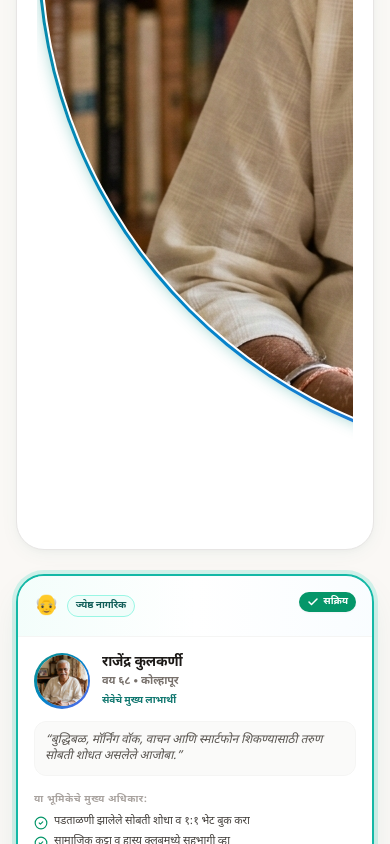
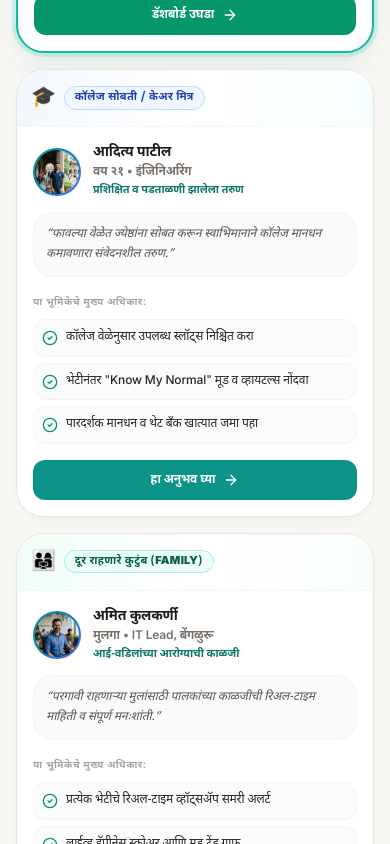
Before and after one commit to abhayr18/Saathi, a React (Vite) app: page / in a window 390 px wide. Shown: the part 1720-2564 px from the top of the page. Built offline with nearby package versions, Linux system fonts and the light colour scheme.

Commit message:
fix(ui): optimize story circles and profile features CSS for mobile devices

```diff
--- a/components/LandingPage.tsx
+++ b/components/LandingPage.tsx
@@ -687,7 +687,7 @@ export const LandingPage: React.FC<LandingPageProps> = ({
                 >
                   {/* Story Avatar Ring */}
                   <div
-                    className={`relative w-18 h-18 sm:w-22 sm:h-22 rounded-full p-[3px] transition-all transform group-hover:scale-105 active:scale-95 ${
+                    className={`relative w-16 h-16 sm:w-20 sm:h-20 rounded-full p-[3px] shrink-0 transition-all transform group-hover:scale-105 active:scale-95 ${
                       isActive
                         ? 'story-ring-gradient story-ring-glow ring-4 ring-saath-400/40'
                         : 'story-ring-gradient opacity-85 group-hover:opacity-100 group-hover:story-ring-glow'
@@ -736,31 +736,31 @@ export const LandingPage: React.FC<LandingPageProps> = ({
         </div>
 
         {/* ── Story Profile Cards Grid (Key Information Immediately Accessible!) ── */}
-        <div className="grid grid-cols-1 sm:grid-cols-2 lg:grid-cols-4 gap-5">
+        <div className="grid grid-cols-1 sm:grid-cols-2 lg:grid-cols-4 gap-4 sm:gap-5">
           {roleProfiles.map(p => {
             const isActive = role === p.id;
 
             return (
               <div
                 key={p.id}
-                className={`rounded-3xl border transition-all flex flex-col justify-between overflow-hidden group ${
+                className={`rounded-3xl border transition-all flex flex-col justify-between overflow-hidden group h-full ${
                   isActive
                     ? 'bg-white border-2 border-saath-500 shadow-elevated ring-4 ring-saath-400/20'
                     : 'bg-white border-stone-200 shadow-soft hover:shadow-card hover:border-teal-300'
                 }`}
               >
-                <div>
+                <div className="flex flex-col flex-1">
                   {/* Top Bar with Story Avatar Accent */}
-                  <div className={`p-4 bg-gradient-to-r ${p.accentBg} border-b border-stone-100 flex items-start justify-between`}>
+                  <div className={`p-3.5 sm:p-4 bg-gradient-to-r ${p.accentBg} border-b border-stone-100 flex items-center justify-between`}>
                     <div className="flex items-center gap-2">
-                      <span className="text-xl">{p.icon}</span>
-                      <span className={`text-[10px] font-black uppercase px-2 py-0.5 rounded-full border ${p.badgeColor}`}>
+                      <span className="text-xl shrink-0">{p.icon}</span>
+                      <span className={`text-[11px] sm:text-[10px] font-black uppercase tracking-wide px-2.5 py-0.5 rounded-full border ${p.badgeColor}`}>
                         {isMr ? p.titleMr : p.titleEn}
                       </span>
                     </div>
 
                     {isActive && (
-                      <span className="inline-flex items-center gap-1 bg-emerald-600 text-white text-[10px] font-black px-2 py-0.5 rounded-full shadow-2xs">
+                      <span className="inline-flex items-center gap-1 bg-emerald-600 text-white text-[10px] font-black px-2.5 py-0.5 rounded-full shadow-2xs shrink-0">
                         <Check className="w-3 h-3 stroke-[3]" />
                         <span>{isMr ? 'सक्रिय' : 'Active'}</span>
                       </span>
@@ -768,43 +768,50 @@ export const LandingPage: React.FC<LandingPageProps> = ({
                   </div>
 
                   {/* Body with Circular Story Ring Portrait */}
-                  <div className="p-4 space-y-3">
+                  <div className="p-4 sm:p-5 space-y-3.5 flex-1 flex flex-col justify-between">
+                    <div className="space-y-3">
                       <div className="flex items-center gap-3">
-                      <div className="relative w-14 h-14 rounded-full p-[2.5px] story-ring-gradient shrink-0 shadow-xs">
+                        <div className="relative w-12 h-12 sm:w-14 sm:h-14 rounded-full p-[2px] story-ring-gradient shrink-0 shadow-xs">
                           <img
                             src={p.photo}
                             alt={isMr ? p.personNameMr : p.personNameEn}
                             className="w-full h-full object-cover rounded-full bg-white"
                           />
                         </div>
-                      <div className="min-w-0">
-                        <h3 className="text-sm font-black text-stone-900 truncate">
+                        <div className="min-w-0 flex-1">
+                          <h3 className="text-sm sm:text-base font-black text-stone-900 leading-snug">
                             {isMr ? p.personNameMr : p.personNameEn}
                           </h3>
-                        <p className="text-[11px] text-stone-500 font-semibold truncate">
+                          <p className="text-xs text-stone-500 font-semibold mt-0.5">
                             {isMr ? p.ageMr : p.ageEn}
                           </p>
-                        <span className="text-[10px] text-saath-700 font-bold block truncate mt-0.5">
+                          <span className="text-[11px] text-teal-700 font-bold block mt-0.5">
                             {isMr ? p.subtitleMr : p.subtitleEn}
                           </span>
                         </div>
                       </div>
 
                       {/* Concise Quote */}
-                    <p className="text-xs text-stone-600 italic leading-snug bg-stone-50 p-2.5 rounded-xl border border-stone-100">
+                      <p className="text-xs text-stone-600 italic leading-relaxed bg-slate-50 p-3 rounded-2xl border border-slate-100/90">
                         “{isMr ? p.quoteMr : p.quoteEn}”
                       </p>
+                    </div>
 
-                    {/* 3 Visual Key Feature Points */}
-                    <div className="space-y-1.5 pt-1">
-                      <span className="text-[10px] font-black uppercase tracking-wider text-stone-400 block">
+                    {/* 3 Visual Key Feature Points - Mobile Optimized */}
+                    <div className="space-y-2 pt-1">
+                      <span className="text-[10px] sm:text-[11px] font-black uppercase tracking-wider text-stone-400 block">
                         {isMr ? 'या भूमिकेचे मुख्य अधिकार:' : 'Key Capabilities:'}
                       </span>
-                      <ul className="space-y-1 text-xs text-stone-700">
+                      <ul className="space-y-1.5 text-xs text-stone-700">
                         {(isMr ? p.featuresMr : p.featuresEn).map((feat, fi) => (
-                          <li key={fi} className="flex items-start gap-1.5">
-                            <CheckCircle2 className="w-3.5 h-3.5 text-emerald-600 shrink-0 mt-0.5" />
-                            <span className="leading-snug text-[11px] font-medium">{feat}</span>
+                          <li
+                            key={fi}
+                            className="flex items-start gap-2 p-2 sm:p-2.5 rounded-xl bg-slate-50/80 border border-slate-100 hover:border-teal-200 transition-colors"
+                          >
+                            <CheckCircle2 className="w-4 h-4 text-emerald-600 shrink-0 mt-0.5" />
+                            <span className="text-xs sm:text-[11px] leading-relaxed font-medium text-stone-800 break-words flex-1">
+                              {feat}
+                            </span>
                           </li>
                         ))}
                       </ul>
@@ -813,10 +820,10 @@ export const LandingPage: React.FC<LandingPageProps> = ({
                 </div>
 
                 {/* Direct Action Button */}
-                <div className="p-4 pt-0">
+                <div className="p-4 sm:p-5 pt-0">
                   <button
                     onClick={() => handleSelectRole(p.id, p.defaultTab)}
-                    className={`w-full py-2.5 px-3 rounded-xl text-xs font-black transition-all flex items-center justify-center gap-2 active:scale-98 ${
+                    className={`w-full py-3 px-4 rounded-xl text-xs sm:text-sm font-black transition-all flex items-center justify-center gap-2 active:scale-98 ${
                       isActive
                         ? 'bg-emerald-600 hover:bg-emerald-700 text-white shadow-xs'
                         : 'bg-saath-600 hover:bg-saath-700 text-white shadow-xs'
@@ -827,7 +834,7 @@ export const LandingPage: React.FC<LandingPageProps> = ({
                         ? (isMr ? 'डॅशबोर्ड उघडा' : 'Open Active Dashboard')
                         : (isMr ? 'हा अनुभव घ्या' : 'Experience This Role')}
                     </span>
-                    <ArrowRight className="w-3.5 h-3.5" />
+                    <ArrowRight className="w-4 h-4" />
                   </button>
                 </div>
               </div>
--- a/components/RoleSelectorModal.tsx
+++ b/components/RoleSelectorModal.tsx
@@ -302,15 +302,15 @@ export const RoleSelectorModal: React.FC<RoleSelectorModalProps> = ({
                     </p>
 
                     {/* Feature Highlights */}
-                    <div className="space-y-1 pt-0.5">
-                      <span className="text-[9px] sm:text-[10px] font-extrabold text-stone-400 uppercase tracking-wider block">
+                    <div className="space-y-1.5 pt-0.5">
+                      <span className="text-[10px] sm:text-[11px] font-extrabold text-stone-400 uppercase tracking-wider block">
                         {isMr ? 'या भूमिकेतील मुख्य सुविधा:' : 'What you can explore:'}
                       </span>
-                      <ul className="space-y-1 text-xs text-stone-700">
+                      <ul className="space-y-1.5 text-xs text-stone-700">
                         {(isMr ? item.featuresMr : item.featuresEn).map((f, i) => (
-                          <li key={i} className="flex items-center gap-1.5 sm:gap-2">
-                            <span className="w-1.5 h-1.5 rounded-full bg-saath-500 shrink-0"></span>
-                            <span className="text-[11px] leading-tight text-stone-600">{f}</span>
+                          <li key={i} className="flex items-start gap-2">
+                            <span className="w-1.5 h-1.5 rounded-full bg-saath-500 shrink-0 mt-1.5"></span>
+                            <span className="text-xs sm:text-[11px] leading-relaxed text-stone-600 break-words flex-1">{f}</span>
                           </li>
                         ))}
                       </ul>
```
Lines whose indentation alone changed are shown as unchanged.
